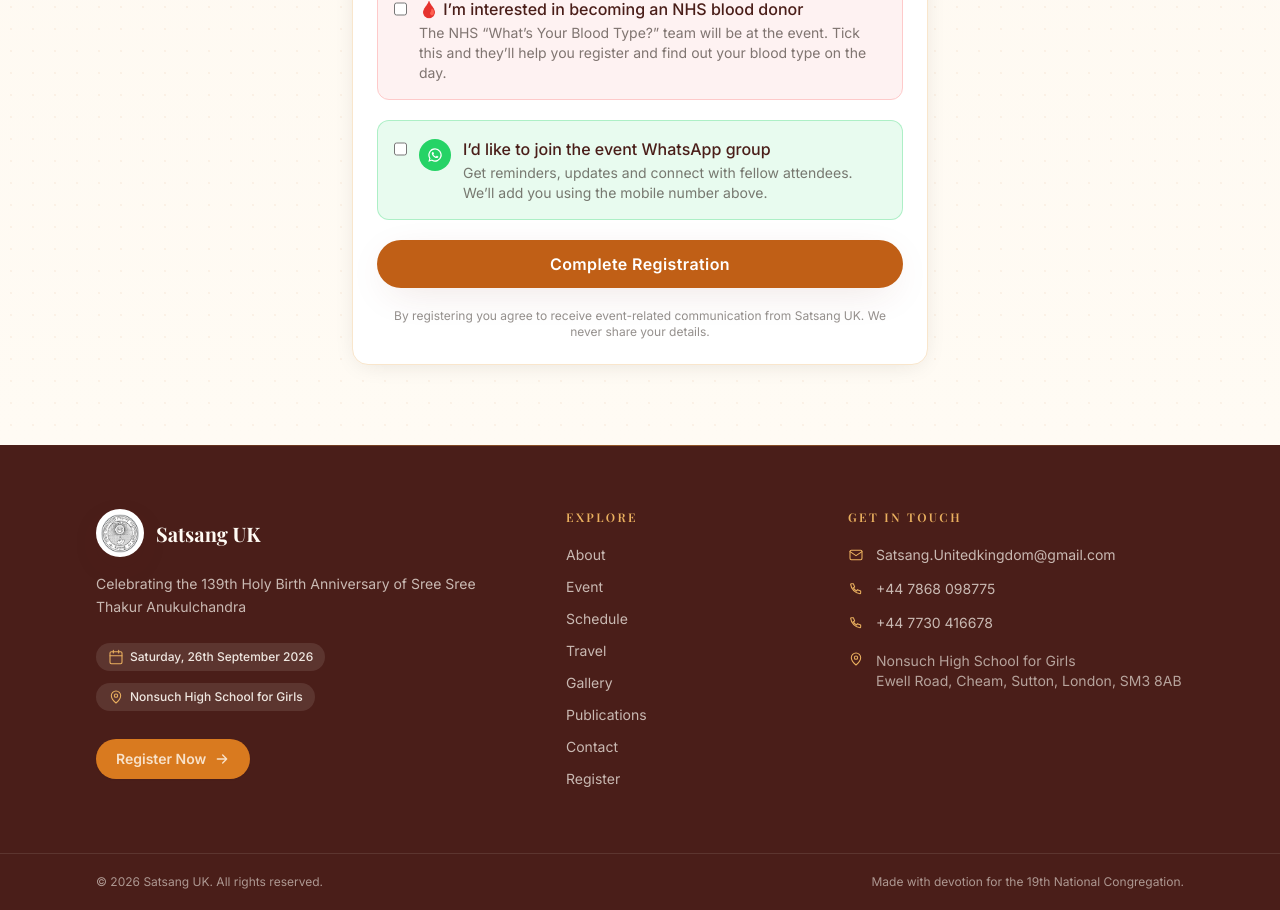
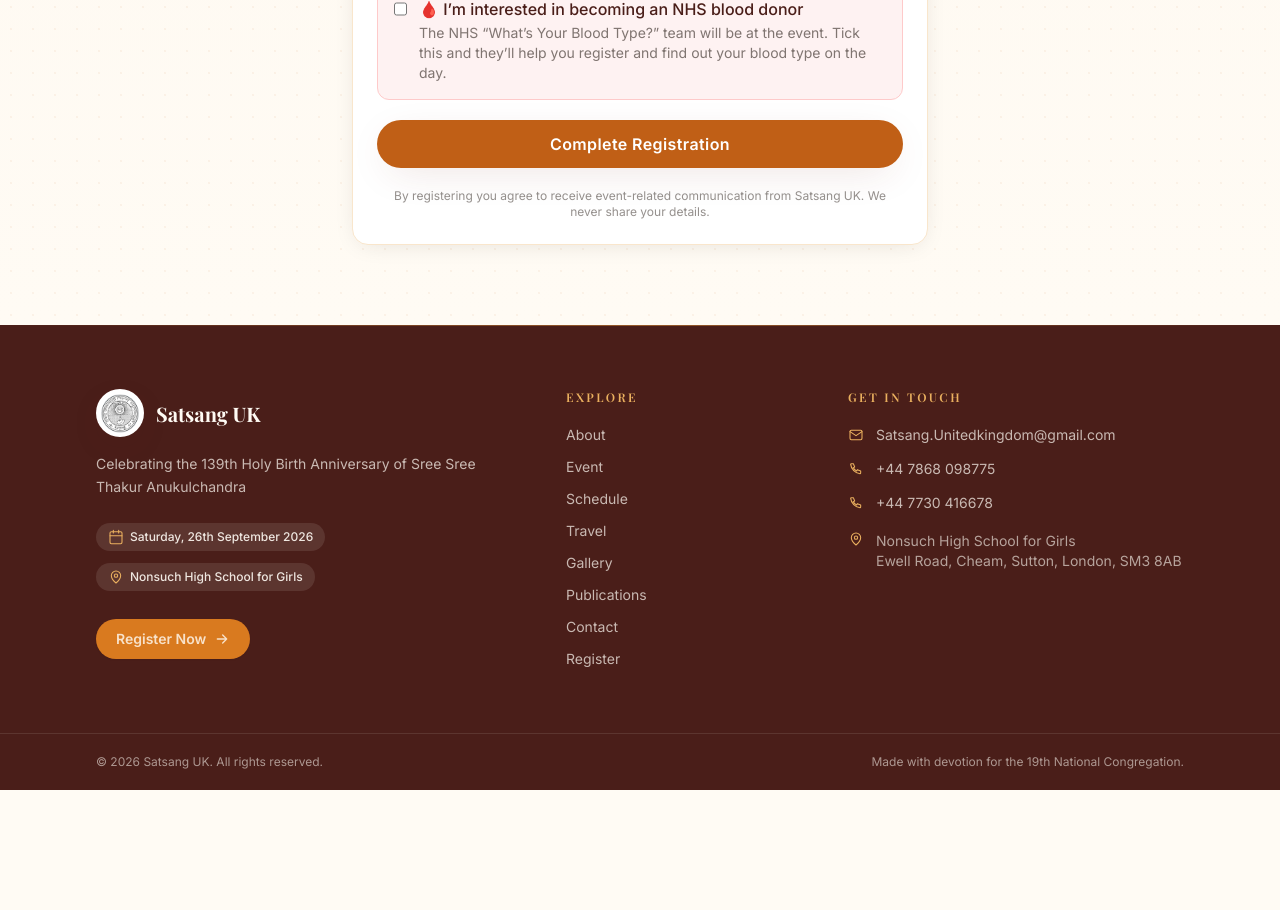
Before and after one commit to balajipedapolu-ctrl/satsang-uk-congregation, a Next.js app: page /register in a window 1280 px wide. Shown: the part 1500-2410 px from the top of the page. After the commit the page ends 2290 px from the top, so only its background shows below. Built offline with nearby package versions, Linux system fonts and the light colour scheme; a web font is replaced by a local one.

Commit message:
Revert "Add WhatsApp group interest to registration"
This reverts commit 6602f0ead96b16ab0f1b149968307172ccd0694b.

```diff
--- a/app/api/register/route.ts
+++ b/app/api/register/route.ts
@@ -48,7 +48,6 @@
             wantsToVolunteer: Boolean(body?.wantsToVolunteer),
             seva: Array.isArray(body?.seva) ? body.seva : [],
             bloodDonorInterest: Boolean(body?.bloodDonorInterest),
-            whatsappInterest: Boolean(body?.whatsappInterest),
           }),
         });
       } catch (err) {
--- a/components/RegistrationForm.tsx
+++ b/components/RegistrationForm.tsx
@@ -17,7 +17,6 @@
   wantsToVolunteer: boolean;
   seva: string[];
   bloodDonorInterest: boolean;
-  whatsappInterest: boolean;
 };
 
 type Confirmation = {
@@ -26,7 +25,6 @@
   attendees: string;
   seva: string[];
   bloodDonorInterest: boolean;
-  whatsappInterest: boolean;
 };
 
 const initialState: FormState = {
@@ -40,7 +38,6 @@
   wantsToVolunteer: false,
   seva: [],
   bloodDonorInterest: false,
-  whatsappInterest: false,
 };
 
 const TRAVEL_OPTIONS = ["Own Car", "Public Transport"];
@@ -91,7 +88,6 @@
       attendees: form.attendees,
       seva: form.wantsToVolunteer ? form.seva : [],
       bloodDonorInterest: form.bloodDonorInterest,
-      whatsappInterest: form.whatsappInterest,
     });
     setSubmitting(false);
   }
@@ -152,25 +148,6 @@
               The NHS team will be at the event to help you register and find out
               your blood type.
             </p>
-          </div>
-        ) : null}
-
-        {result.whatsappInterest ? (
-          <div className="mt-6 flex items-start gap-3 rounded-2xl border-2 border-[#25D366]/30 bg-[#25D366]/10 p-5 text-left">
-            <span className="flex h-9 w-9 shrink-0 items-center justify-center rounded-full bg-[#25D366] text-white">
-              <svg viewBox="0 0 24 24" fill="currentColor" className="h-5 w-5">
-                <path d="M12 2a10 10 0 0 0-8.6 15.1L2 22l5.05-1.36A10 10 0 1 0 12 2Zm0 18.2a8.16 8.16 0 0 1-4.17-1.14l-.3-.18-3.1.84.83-3.02-.2-.31A8.2 8.2 0 1 1 12 20.2Zm4.5-6.13c-.24-.12-1.45-.72-1.67-.8-.22-.08-.39-.12-.55.12-.16.24-.63.8-.78.96-.14.16-.29.18-.53.06-.24-.12-1.02-.38-1.94-1.2-.72-.64-1.2-1.44-1.34-1.68-.14-.24-.02-.37.11-.49.11-.11.24-.29.36-.43.12-.14.16-.24.24-.4.08-.16.04-.3-.02-.42-.06-.12-.55-1.33-.76-1.82-.2-.48-.4-.41-.55-.42h-.47c-.16 0-.42.06-.64.3-.22.24-.84.82-.84 2s.86 2.32.98 2.48c.12.16 1.7 2.6 4.12 3.64.58.25 1.03.4 1.38.51.58.18 1.11.16 1.53.1.47-.07 1.45-.59 1.65-1.16.2-.57.2-1.06.14-1.16-.06-.1-.22-.16-.46-.28Z" />
-              </svg>
-            </span>
-            <div>
-              <p className="font-serif text-lg font-semibold text-[#1a7a45]">
-                Thanks for joining the WhatsApp group!
-              </p>
-              <p className="mt-1 text-sm text-ink/75">
-                We&rsquo;ll add you using the mobile number you shared, so keep
-                an eye out for the invite closer to the day.
-              </p>
-            </div>
           </div>
         ) : null}
 
@@ -378,34 +355,6 @@
         </label>
       </div>
 
-      {/* WhatsApp group interest */}
-      <label className="flex cursor-pointer items-start gap-3 rounded-xl border border-[#25D366]/30 bg-[#25D366]/10 p-4">
-        <input
-          type="checkbox"
-          checked={form.whatsappInterest}
-          onChange={(e) =>
-            setForm({ ...form, whatsappInterest: e.target.checked })
-          }
-          className="mt-1 h-4 w-4 accent-[#25D366]"
-        />
-        <span className="flex items-start gap-3">
-          <span className="mt-0.5 flex h-8 w-8 shrink-0 items-center justify-center rounded-full bg-[#25D366] text-white">
-            <svg viewBox="0 0 24 24" fill="currentColor" className="h-4 w-4">
-              <path d="M12 2a10 10 0 0 0-8.6 15.1L2 22l5.05-1.36A10 10 0 1 0 12 2Zm0 18.2a8.16 8.16 0 0 1-4.17-1.14l-.3-.18-3.1.84.83-3.02-.2-.31A8.2 8.2 0 1 1 12 20.2Zm4.5-6.13c-.24-.12-1.45-.72-1.67-.8-.22-.08-.39-.12-.55.12-.16.24-.63.8-.78.96-.14.16-.29.18-.53.06-.24-.12-1.02-.38-1.94-1.2-.72-.64-1.2-1.44-1.34-1.68-.14-.24-.02-.37.11-.49.11-.11.24-.29.36-.43.12-.14.16-.24.24-.4.08-.16.04-.3-.02-.42-.06-.12-.55-1.33-.76-1.82-.2-.48-.4-.41-.55-.42h-.47c-.16 0-.42.06-.64.3-.22.24-.84.82-.84 2s.86 2.32.98 2.48c.12.16 1.7 2.6 4.12 3.64.58.25 1.03.4 1.38.51.58.18 1.11.16 1.53.1.47-.07 1.45-.59 1.65-1.16.2-.57.2-1.06.14-1.16-.06-.1-.22-.16-.46-.28Z" />
-            </svg>
-          </span>
-          <span>
-            <span className="font-medium text-maroon-900">
-              I&rsquo;d like to join the event WhatsApp group
-            </span>
-            <span className="mt-0.5 block text-sm text-ink/60">
-              Get reminders, updates and connect with fellow attendees.
-              We&rsquo;ll add you using the mobile number above.
-            </span>
-          </span>
-        </span>
-      </label>
-
       <button
         type="submit"
         disabled={submitting}
```
Also changed, not shown: 1 other file (tests, documents, lock files or other folders).
